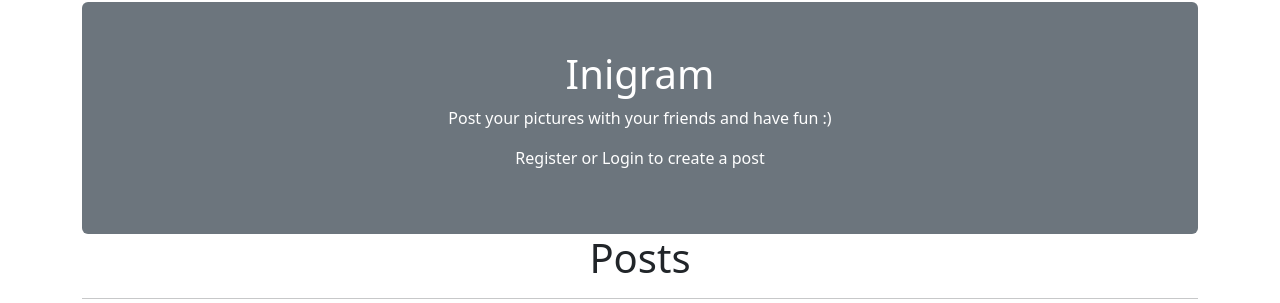
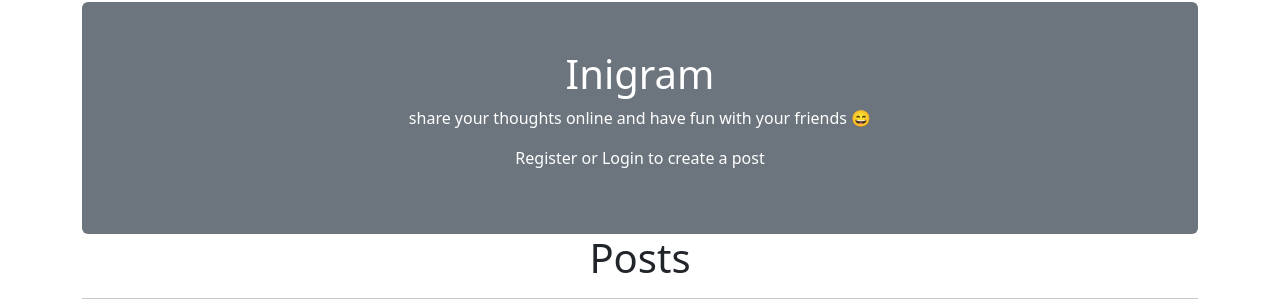
Before and after one commit to SampurnaC/inigram, a Django app: page / in a window 1280 px wide. Shown: the part 132-435 px from the top of the page. Run offline with Django 4.2, Linux system fonts and the light colour scheme; data comes from the database, SQL or seed files in the repository.

Commit message:
update texts in homepage

```diff
--- a/core/templates/core/index.html
+++ b/core/templates/core/index.html
@@ -9,7 +9,7 @@
     {% endif %}</span></h2>
     <div class="mt-4 p-5 bg-secondary text-white rounded text-center">
       <h1>Inigram</h1>
-      <p>Post your pictures with your friends and have fun :)</p>
+      <p>share your thoughts online and have fun with your friends 😄</p>
       {% if user.is_authenticated %}
         <a href="{% url 'create-post' %}" class="btn btn-dark">Make a post</a>
       {% else %}
```
